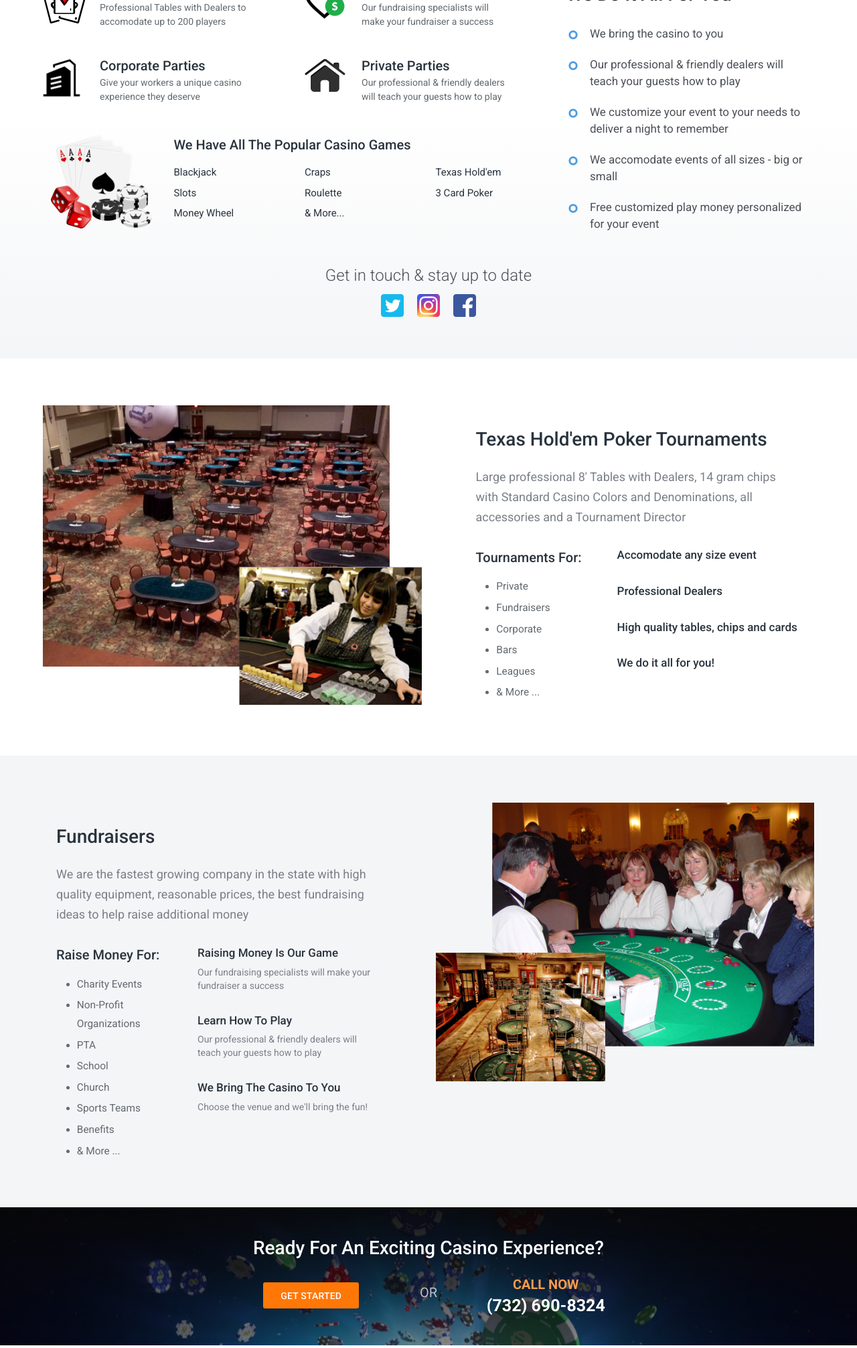
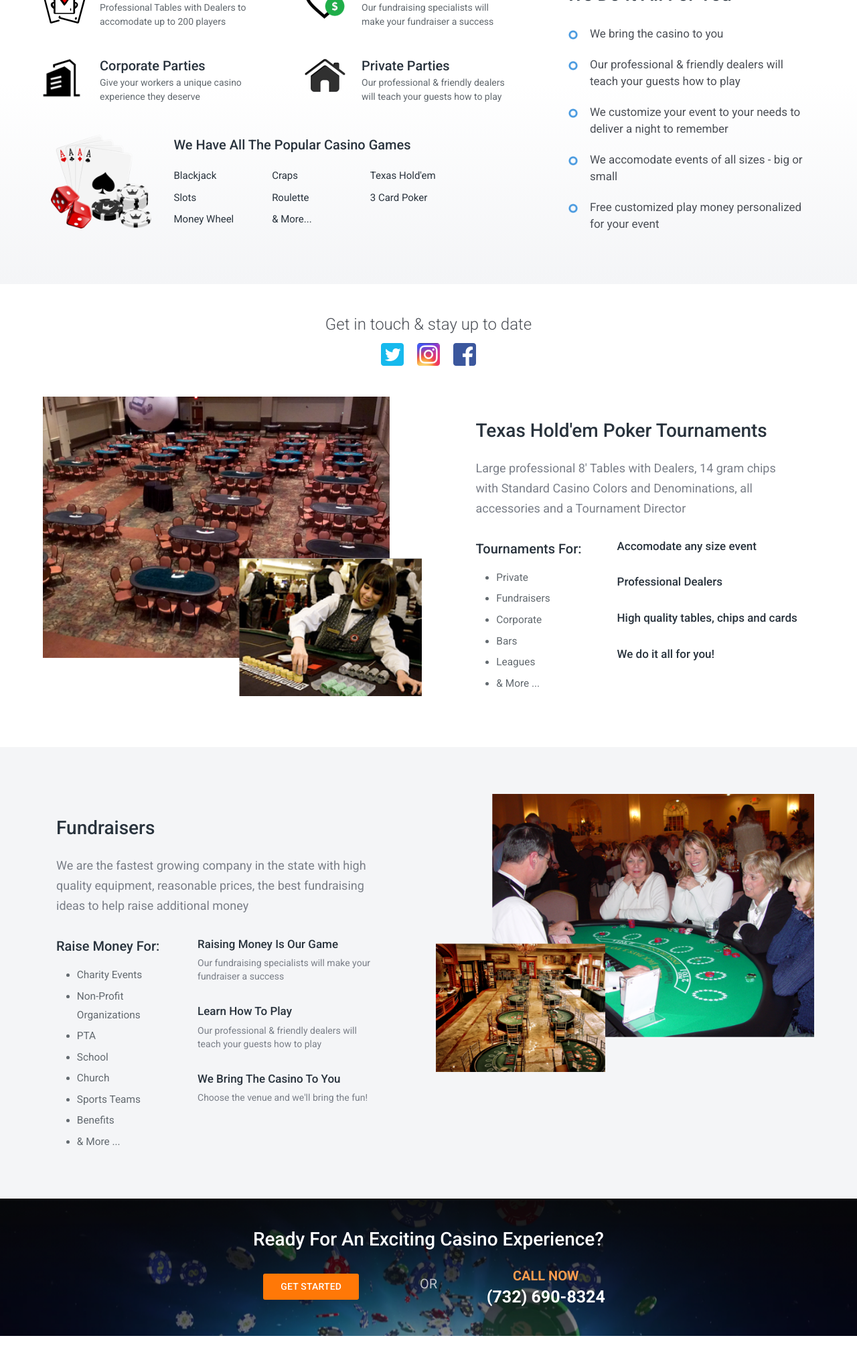
Before and after one commit to evolmk/wildwillys, a PHP site: page / in a window 1280 px wide. Shown: the part 885-2897 px from the top of the page at 67% size. Run offline with PHP 8.4, Linux system fonts and the light colour scheme.

Commit message:
games lists

```diff
--- a/index.html
+++ b/index.html
@@ -80,27 +80,21 @@
                 <div class="columns">
                   <div class="column is-3 has-text-centered"><img class="icon-games" src="img/icon-games@2x.png"></div>
                   <div class="column is-9">
-                    <h3>We Have All The Popular Casino Games</h3>
-                    <div class="columns">
-                      <div class="column is-4 has-text-left">
-                        <div class="games-list">
+                    <h3 class="mb-20">We Have All The Popular Casino Games</h3>
+                    <div class="columns games-condensed">
+                      <div class="column is-3 has-text-left">
                         <h5>Blackjack</h5>
                         <h5>Slots</h5>
                         <h5>Money Wheel</h5>
                       </div>
-                      </div>
-                      <div class="column is-4 has-text-left">
-                        <div class="games-list">
+                      <div class="column is-3 has-text-left">
                         <h5>Craps</h5>
                         <h5>Roulette</h5>
                         <h5>& More...</h5>
                       </div>
-                      </div>
-                      <div class="column is-4 has-text-left">
-                        <div class="games-list">
+                      <div class="column is-3 has-text-left">
                         <h5>Texas Hold'em</h5>
                         <h5>3 Card Poker</h5>
-                        </div>
                       </div>
                     </div>
                   </div>
@@ -118,16 +112,16 @@
               </div>
             </div>
           </div>
-          <div class="has-text-centered mt-15">
-            <div class="social" data-aos="fade" data-aos-delay="500">
+        </div>
+      </section>
+      <section class="section is-feature" id="poker-tournaments" style="padding-top:3rem">
+        <div class="container">
+          <div class="has-text-centered mb-40">
+            <div class="social" data-aos="fade" data-aos-delay="100">
               <div class="social-heading">Get in touch & stay up to date</div>
               <div class="social-icons"><a href="https://twitter.com/" target="_blank"><img src="img/icon-twitter.png"></a><a href="https://www.facebook.com/" target="_blank"><img src="img/icon-instagram.png"></a><a href="https://www.instagram.com/" target="_blank"><img src="img/icon-facebook.png"></a></div>
             </div>
           </div>
-        </div>
-      </section>
-      <section class="section is-feature" id="poker-tournaments">
-        <div class="container">
           <div class="columns">
             <div class="column is-6"><img src="img/section-poker.png" data-aos="fade-right" data-aos-delay="100"></div>
             <div class="column is-6">
--- a/scss/bulma/base/_generic.scss
+++ b/scss/bulma/base/_generic.scss
@@ -266,6 +266,7 @@ table {
 .section {
   &.summary {
     background-image: linear-gradient(-180deg, #FFFFFF 41%, #F4F5F7 100%);
+
   }
   &.is-feature {
     padding: 5rem 1.5rem;
@@ -446,6 +447,13 @@ a.summary-block {
 .icon-games {
   max-width:150px;
   margin: 0 auto;
+}
+.games-condensed {
+  @include mobile {
+    .column {
+      padding-bottom: 0;
+    }
+  }
 }
 
 // Section - Contact
```
Also changed, not shown: index.pug (+9 -12 lines), dist/app.min.css. Lines whose indentation alone changed are shown as unchanged.
